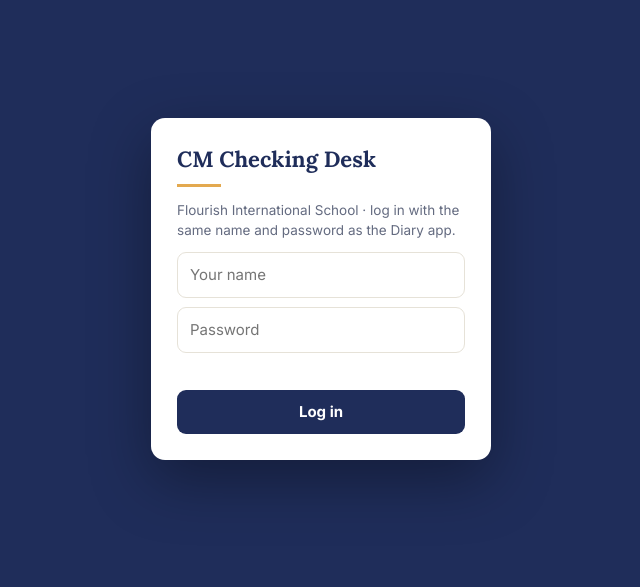
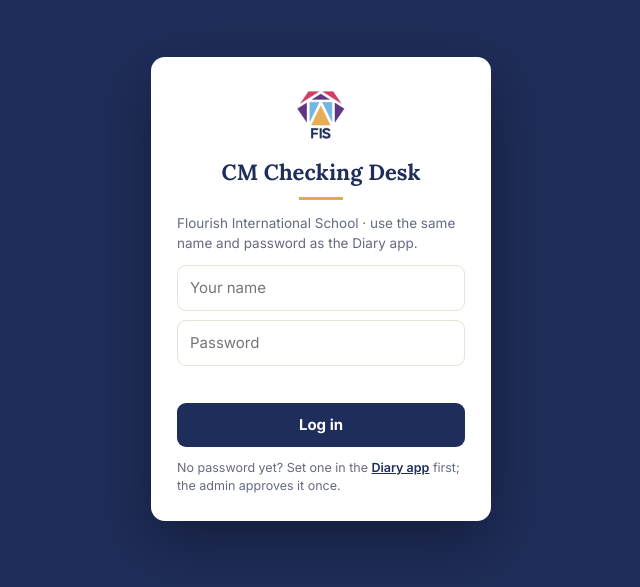
Before and after one commit to flourishsportscloud/duty-chart, a plain HTML site: page checking-desk/index.html in a window 1280 px wide. Shown: the part 111-698 px from the top of the page, without its empty margins (319-959 px from the left). Drawn offline with Linux system fonts and the light colour scheme.

Commit message:
Checking Desk: share Diary sign-in, show Diary's real login messages, hub-style login screen
Co-Authored-By: Claude Sonnet 5.5 <noreply@anthropic.com>
Claude-Session: https://claude.ai/code/session_01RCY9yCBdfwJj9sruStyjMw

```diff
--- a/checking-desk/index.html
+++ b/checking-desk/index.html
@@ -210,12 +210,12 @@ var ready=new Promise(function(resolve){
     var d=document.createElement('div');
     d.style.cssText='position:fixed;inset:0;z-index:99999;background:#1F2D5A;display:flex;align-items:center;justify-content:center;padding:20px;font-family:Inter,system-ui,sans-serif';
     var f='width:100%;padding:11px 12px;border:1px solid #E6E2D8;border-radius:9px;font-size:15px;margin-bottom:9px';
-    d.innerHTML='<form style="background:#fff;border-radius:14px;padding:26px;max-width:340px;width:100%;box-shadow:0 20px 60px rgba(0,0,0,.35)"><div style="font-family:Lora,Georgia,serif;font-size:22px;font-weight:700;color:#1F2D5A">CM Checking Desk</div><div style="height:3px;width:44px;background:#E3A94F;margin:8px 0 14px"></div><div style="color:#646B80;font-size:13.5px;margin-bottom:12px">Flourish International School · log in with the same name and password as the Diary app.</div><input id="cd-n" type="text" autocomplete="username" placeholder="Your name" style="'+f+'"><input id="cd-p" type="password" autocomplete="current-password" placeholder="Password" style="'+f+'"><div id="cd-err" style="color:#A42A47;font-size:13px;min-height:18px;margin:2px 0 8px">'+(msg||'')+'</div><button type="submit" style="width:100%;padding:11px;border:0;border-radius:9px;background:#1F2D5A;color:#fff;font-weight:700;font-size:15px">Log in</button></form>';
+    d.innerHTML='<form style="background:#fff;border-radius:14px;padding:26px;max-width:340px;width:100%;box-shadow:0 20px 60px rgba(0,0,0,.35)"><img src="../fis/fis-logo-192.png" alt="FIS" style="width:64px;height:64px;border-radius:14px;display:block;margin:0 auto 10px"><div style="font-family:Lora,Georgia,serif;font-size:22px;font-weight:700;color:#1F2D5A;text-align:center">CM Checking Desk</div><div style="height:3px;width:44px;background:#E3A94F;margin:8px auto 14px"></div><div style="color:#646B80;font-size:13.5px;margin-bottom:12px">Flourish International School · use the same name and password as the Diary app.</div><input id="cd-n" type="text" autocomplete="username" placeholder="Your name" style="'+f+'"><input id="cd-p" type="password" autocomplete="current-password" placeholder="Password" style="'+f+'"><div id="cd-err" style="color:#A42A47;font-size:13px;min-height:18px;margin:2px 0 8px">'+(msg||'')+'</div><button type="submit" style="width:100%;padding:11px;border:0;border-radius:9px;background:#1F2D5A;color:#fff;font-weight:700;font-size:15px">Log in</button><div style="color:#646B80;font-size:12.5px;margin-top:12px;line-height:1.45">No password yet? Set one in the <a href="../diary/" style="color:#1F2D5A;font-weight:600">Diary app</a> first; the admin approves it once.</div></form>';
     document.body.appendChild(d);
     d.querySelector('form').onsubmit=function(ev){
       ev.preventDefault();var n=d.querySelector('#cd-n').value.trim(),pw=d.querySelector('#cd-p').value;
       if(!n||!pw)return;CODE='';
-      call('login',[n,pw]).then(function(r){CODE=r.token;try{localStorage.setItem('cd_tok',CODE);localStorage.setItem('cd_name',r.name)}catch(e){}d.remove();resolve()}).catch(function(e){d.querySelector('#cd-err').textContent=e.auth||/password|login|approv/i.test(e.message)?e.message:'Could not reach the server. Check the connection.'});
+      call('login',[n,pw]).then(function(r){CODE=r.token;try{localStorage.setItem('cd_tok',CODE);localStorage.setItem('cd_name',r.name);if(r.dtoken&&!localStorage.getItem('diary-token'))localStorage.setItem('diary-token',r.dtoken)}catch(e){}d.remove();resolve()}).catch(function(e){d.querySelector('#cd-err').textContent=e.auth||/password|login|approv/i.test(e.message)?e.message:'Could not reach the server. Check the connection.'});
     };
   }
   function start(){
@@ -224,7 +224,9 @@ var ready=new Promise(function(resolve){
       b.innerHTML='<span style="color:#F4D9A6">NOT CONNECTED YET · nothing entered here is saved</span>';
       b.addEventListener('click',function(ev){var g=ev.target.getAttribute&&ev.target.getAttribute('data-go');if(!g)return;var i=document.getElementById('datepick');if(!i){var nb=document.querySelector('nav button');if(nb)nb.click();i=document.getElementById('datepick')}if(i){i.value=g;i.dispatchEvent(new Event('change',{bubbles:true}))}});
       document.body.insertBefore(b,document.body.firstChild);resolve();return}
-    if(!CODE){gate();return}
+    if(!CODE){var dt='';try{dt=localStorage.getItem('diary-token')||''}catch(x){}
+      if(dt){call('tokenlogin',[dt]).then(function(r){CODE=r.token;try{localStorage.setItem('cd_tok',CODE);localStorage.setItem('cd_name',r.name)}catch(x){}resolve()}).catch(function(){gate()});return}
+      gate();return}
     call('ping').then(resolve).catch(function(e){if(e.auth){CODE='';try{localStorage.removeItem('cd_tok')}catch(x){}gate()}else resolve()});
   }
   if(document.body)start();else document.addEventListener('DOMContentLoaded',start);
```
Also changed, not shown: fis/index.html (+1 -1 lines), 1 other file.
